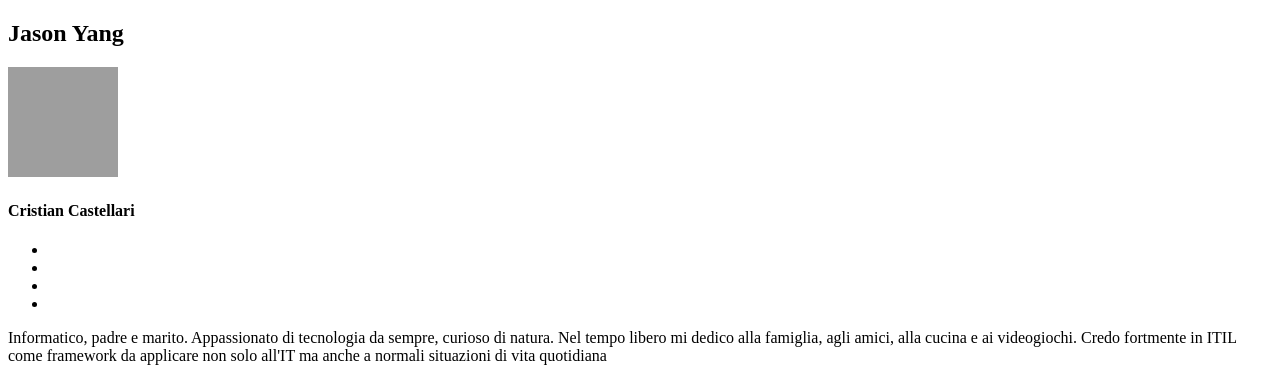
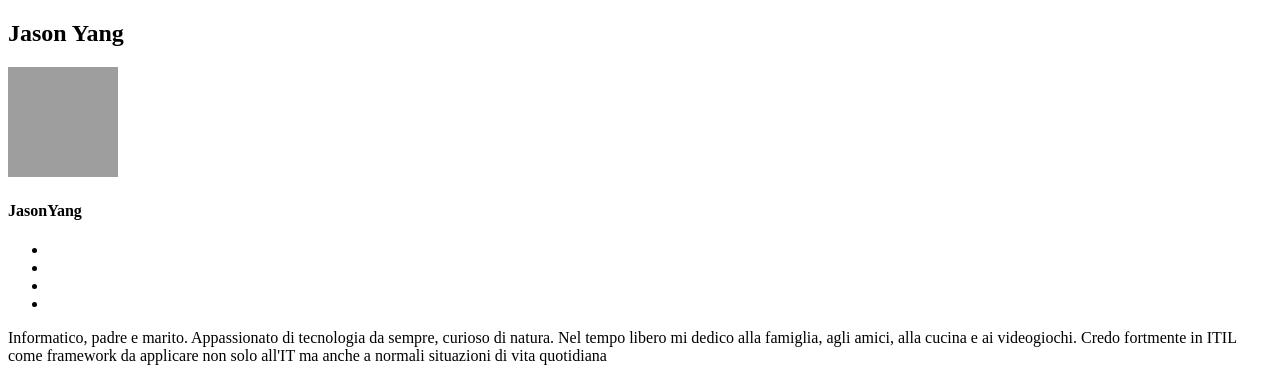
Before and after one commit to Pesra/pesra.github.io, a Jekyll site: the page built from index.html, in a window 1280 px wide. Shown: the part 333-721 px from the top of the page. Built offline with Jekyll 4.4.1, drawn with Linux system fonts in a browser that asks for light colours; grey boxes are pictures that could not be loaded.

Commit message:
Update about.html

```diff
--- a/_includes/sections/about.html
+++ b/_includes/sections/about.html
@@ -21,7 +21,7 @@
         <div class="col-xs-4">
             <div class="team-member wow zoomIn">
                 <img src="{{ site.author.avatar | prepend: site.baseurl }}" height="110" width="110" class="img-responsive img-circle" alt="">
-                <h4><span class="navy">{{ site.author.first_name }}</span> {{ site.author.last_name }}</h4>
+                <h4><span class="navy">Jason</span>Yang</h4>
                 <ul class="list-inline social-icon">
                     {% if site.author.github_username %}
                     <li><a href="https://github.com/Pesra" target="blank"><i class="fa fa-github"></i></a></li>
```
